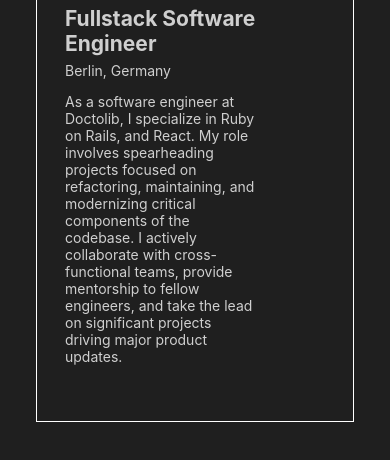
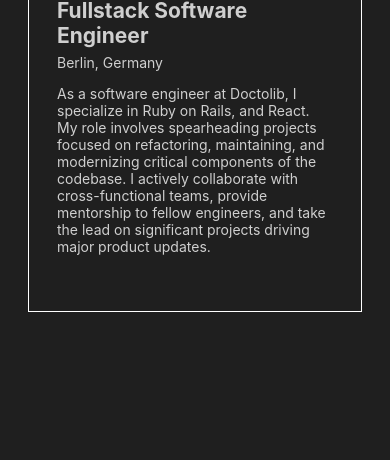
Before and after one commit to wel-shy/daniel-welsh, a Gatsby site: page / in a window 390 px wide. Both pictures are taken after a click on the element "Work History". Shown: the part 424-884 px from the top of the page. Built offline with nearby package versions, Linux system fonts and the light colour scheme; Gatsby itself is replaced by a stand-in of ours.

Commit message:
making content responsive

```diff
--- a/src/components/GlobalStyle/GlobalStyle.ts
+++ b/src/components/GlobalStyle/GlobalStyle.ts
@@ -8,6 +8,12 @@
     font-size: 14px;
     padding: 2em;
     min-height: 100vh;
+    max-width: 1000px;
+    margin: auto;
+
+    @media (max-width: 1000px) {
+      max-width: 90vw;
+    }
   }
 
   p {
--- a/src/components/Timeline/RoleDetails.tsx
+++ b/src/components/Timeline/RoleDetails.tsx
@@ -27,11 +27,6 @@
   & .location {
     margin: 0;
   }
-
-  // TODO: Make response to screen width.
-  .description {
-    max-width: 50vw;
-  }
 `;
 
 const Details = ({ role }: { role: Role }) => (
```
